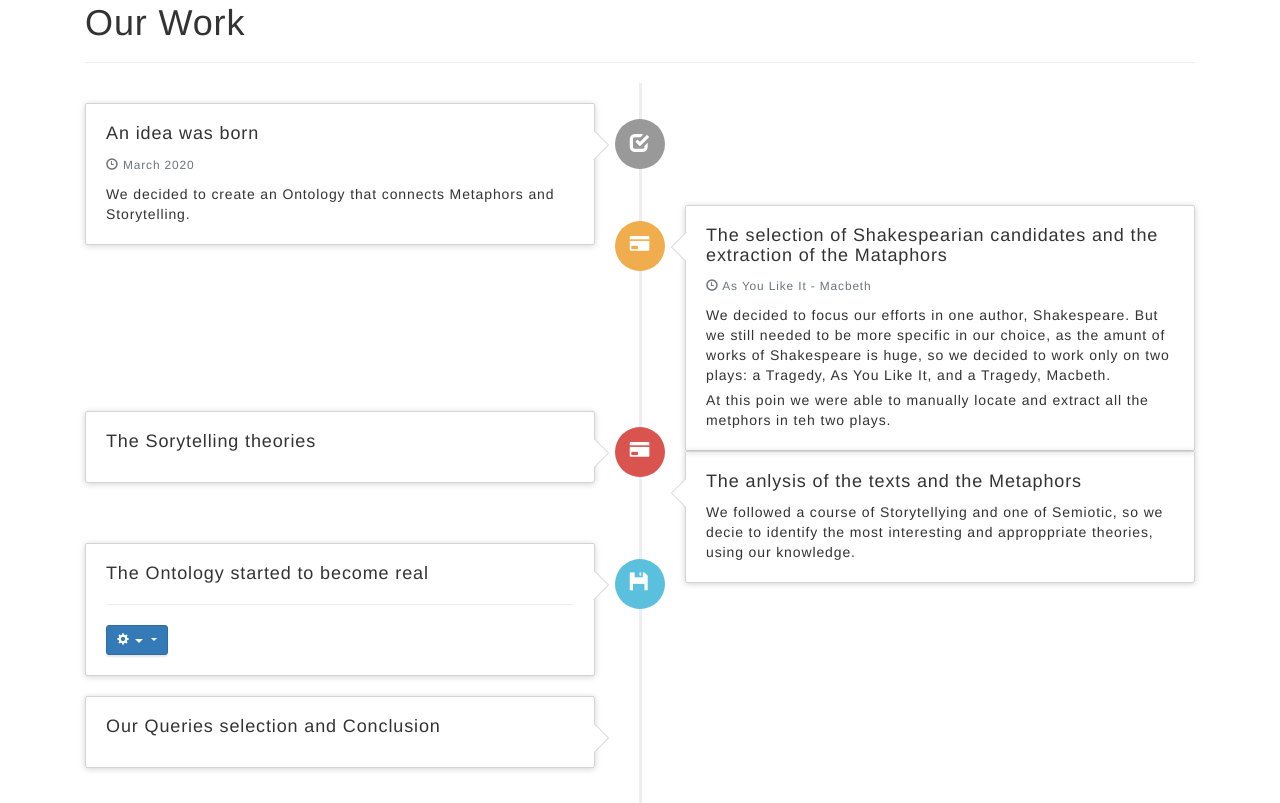
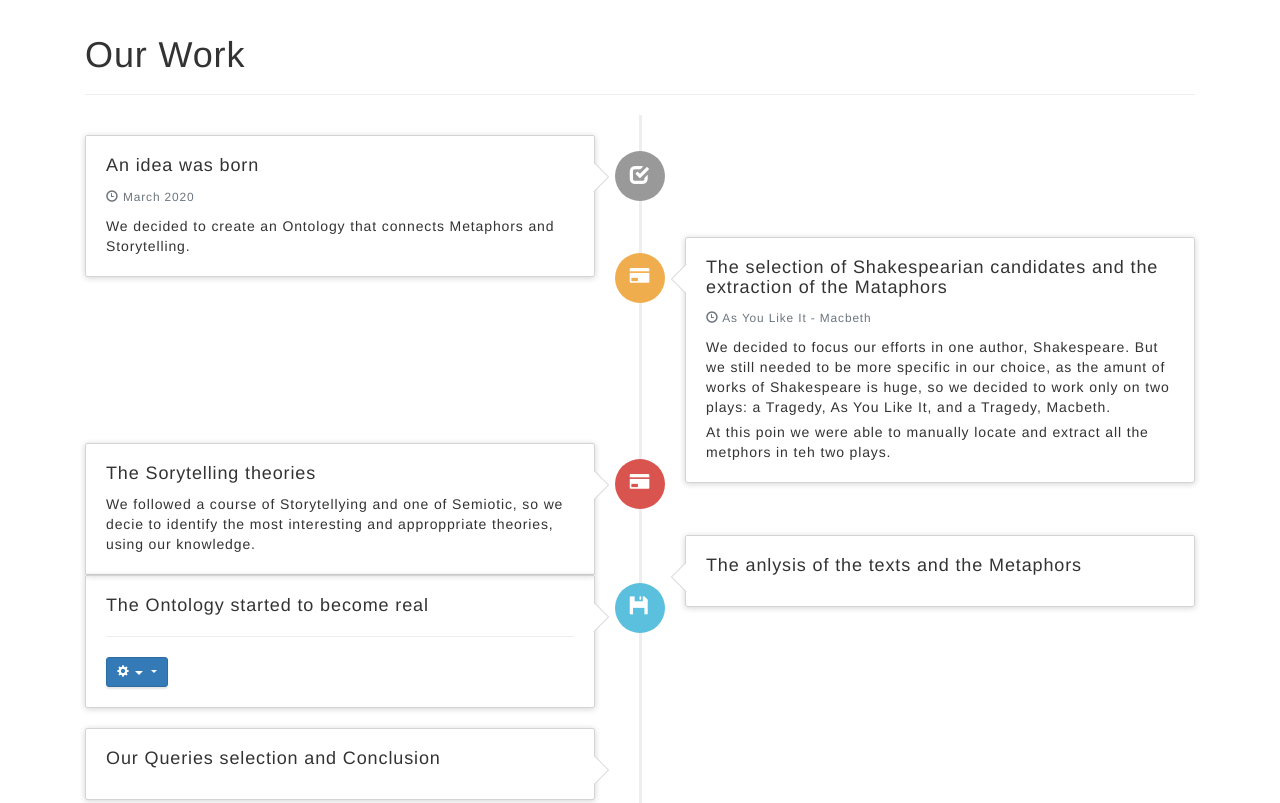
Before and after one commit to stormOntology/stormOntology.github.io, a website: page dist/index.html in a window 1280 px wide. Shown: the part 3300-4103 px from the top of the page. Drawn offline with nearby package versions, Linux system fonts and the light colour scheme.

Commit message:
Update index.html

```diff
--- a/dist/index.html
+++ b/dist/index.html
@@ -149,7 +149,7 @@
 
             <div class="container">
                 <div class="page-header">
-                    <h1 id="timeline" style="margin-top:2 em;">Our Work</h1>
+                    <h1 id="timeline" style="margin-top:2em !important;">Our Work</h1>
                 </div>
                 <ul class="timeline">
                     <li>
@@ -185,7 +185,7 @@
                           <h4 class="timeline-title">The Sorytelling theories</h4>
                         </div>
                         <div class="timeline-body">
-                          <p></p>
+                          <p>We followed a course of Storytellying and one of Semiotic, so we decie to identify the most interesting and approppriate theories, using our knowledge.</p>
                         </div>
                       </div>
                     </li>
@@ -195,7 +195,7 @@
                           <h4 class="timeline-title">The anlysis of the texts and the Metaphors</h4>
                         </div>
                         <div class="timeline-body">
-                          <p>We followed a course of Storytellying and one of Semiotic, so we decie to identify the most interesting and approppriate theories, using our knowledge.
+                          <p>
                           </p>
                         </div>
                       </div>
```
